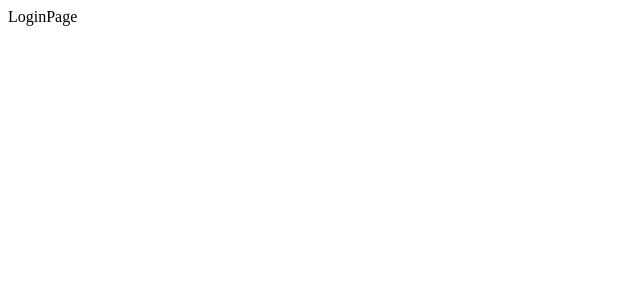
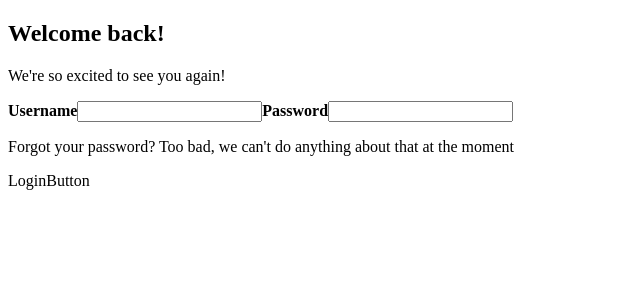
Before and after one commit to stevenlomon/biscord, a React (Vite) app in the folder frontend/: page /login in a window 1280 px wide. Shown: the top 300 px of the page, without its empty margins (0-640 px from the left). Built offline with nearby package versions, Linux system fonts and the light colour scheme.

Commit message:
login page structure and components

```diff
--- /dev/null
+++ b/frontend/src/components/LoginButton.tsx
@@ -0,0 +1,9 @@
+
+
+const LoginButton = () => {
+  return (
+    <div>LoginButton</div>
+  )
+}
+
+export default LoginButton
--- /dev/null
+++ b/frontend/src/components/LoginForm.tsx
@@ -0,0 +1,21 @@
+import {useState} from 'react'
+
+const LoginForm = () => {
+  const [username, setUsername] = useState("");
+  const [password, setPassword] = useState("");
+
+  function handleSubmit() {
+    // To be implemented
+  };
+
+  return (
+    <form onSubmit={handleSubmit}>
+      <strong>Username</strong>
+      <input type='text' value={username} onChange={(e) => setUsername(e.target.value)} />
+      <strong>Password</strong>
+      <input type='text' value={password} onChange={(e) => setPassword(e.target.value)} />
+    </form>
+  )
+}
+
+export default LoginForm
--- a/frontend/src/pages/LoginPage.tsx
+++ b/frontend/src/pages/LoginPage.tsx
@@ -1,6 +1,15 @@
+import LoginForm from "../components/LoginForm"
+import LoginButton from "../components/LoginButton"
+
 const LoginPage = () => {
   return (
-    <div>LoginPage</div>
+    <div>
+      <h2>Welcome back!</h2>
+      <p>We're so excited to see you again!</p>
+      <LoginForm />
+      <p>Forgot your password? Too bad, we can't do anything about that at the moment</p>
+      <LoginButton />
+    </div>
   )
 }
 
```
